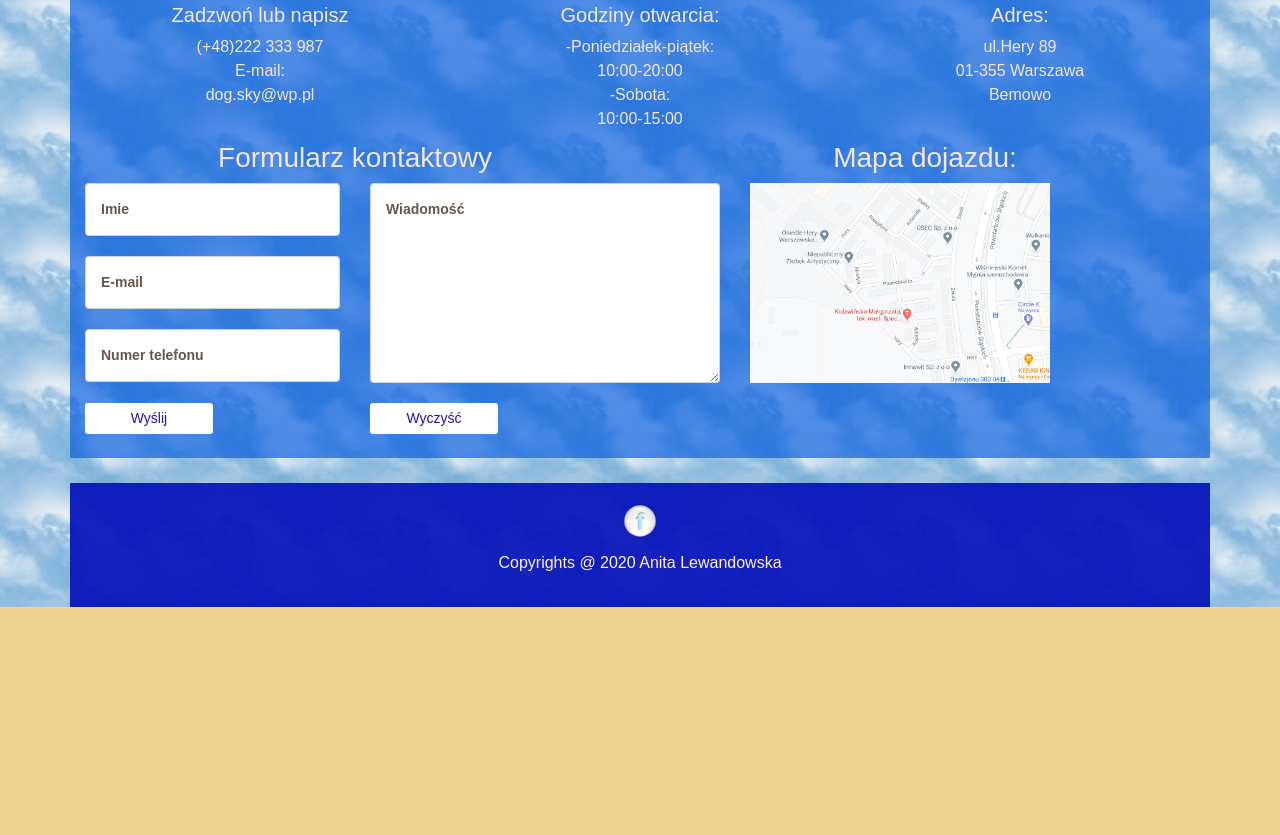
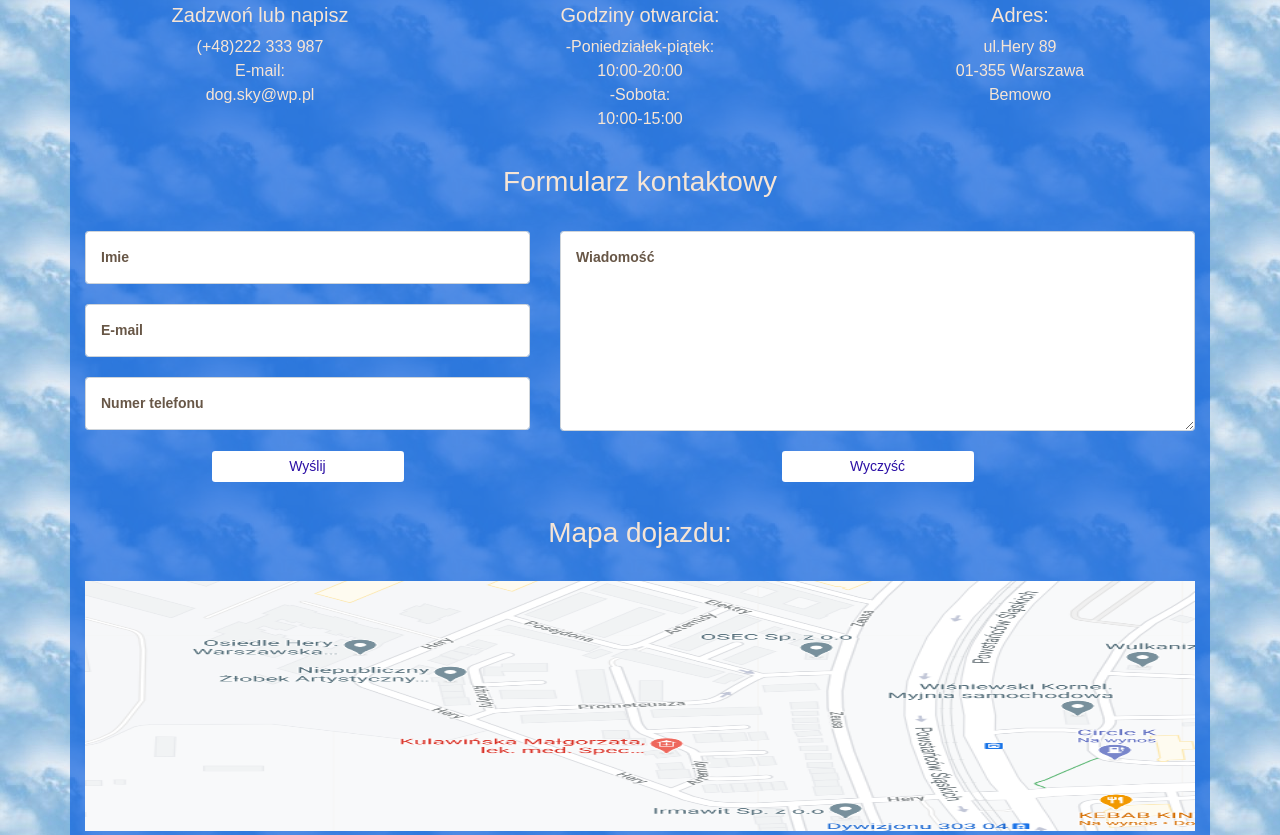
Before and after one commit to lewandowskaa/DogSky, a plain HTML site: page index.html in a window 1280 px wide. Shown: the part 3827-4662 px from the top of the page. Before the commit the page ends 4434 px from the top, so only its background shows below. Drawn offline with nearby package versions, Linux system fonts and the light colour scheme; a web font is replaced by a local one.

Commit message:
kolejnosc formularz

```diff
--- a/index.html
+++ b/index.html
@@ -385,22 +385,18 @@
                         ul.Hery 89<br>
                        01-355 Warszawa<br>
                        Bemowo
-
+                    </div>
+                </div><br>
+                <div class="row">
+                    <div class="col-md-12 text-center">
+                    <h3>Formularz kontaktowy</h3></br>
                     </div>
                 </div>
                 <div class="row">
-                    <div class="col md-6 text-center">
-                    <h3>Formularz kontaktowy</h3>
-                    </div>
-                    <div class="col md-6 text-center">
-                        <h3>Mapa dojazdu:</h3>
-                    </div>
-                </div>
-                <div class="row">
-                    <div class="col-lg-12">
+                    <div class="col-md-12">
                         <form id=contactForm name="WyslijWiadomosc" novalidate="novalidate">
                             <div class="row">
-                                <div class="col-md-3">
+                                <div class="col-md-5">
                                     <div class="form-group">
                                         <input class="form-control form-control-sm" id="name" type="text" placeholder="Imie">
                                     </div>
@@ -413,25 +409,33 @@
                                             placeholder="Numer telefonu">
                                     </div>
                                 </div>
-                                <div class="col-md-4">
+                                <div class="col-md-7">
                                     <div class="form-group">
                                         <textarea class="form-control form-control-sm" id="message"
                                             placeholder="Wiadomość"></textarea>
                                     </div>
                                 </div>
-                                <div class="col-md-4">
-                                    <img src="img/mapka.png" alt="Mapa" width="300px" height="200px"></a>
-                                </div>
+
                             </div>
-                            <div class="row">
-                                <div class="col-3 text-left">
+                            <div class="row ">
+                                <div class="col-5 text-center">
                                     <button id="sendMessageButton" class="btn btn-color btn-sm" type="submit">Wyślij
                                     </button>
                                 </div>
-                                <div class="col-3 text-left">
+                                <div class="col-7 text-center ">
                                     <div id="clear"></div>
                                     <button id="clearButton" class="btn btn-color btn-sm" type="reset">Wyczyść
                                     </button>
+                                </div>
+                            </div><br>
+                            <div class="row">
+                                <div class="col md-6 text-center">
+                                    <h3>Mapa dojazdu:</h3>
+                                </div>
+                            </div><br>
+                            <div class="row">
+                                <div class="col-md-12">
+                                    <img src="img/mapka.png" alt="Mapa" width="100%"  height="250px"></a>
                                 </div>
                             </div>
 
--- a/style.css
+++ b/style.css
@@ -241,7 +241,7 @@ section#kontakt :-ms-input-placeholder {
 }
 #clearButton,
 #sendMessageButton{
-    width: 10vw;
+    width: 15vw;
 }
 /* Footer */
 
```
